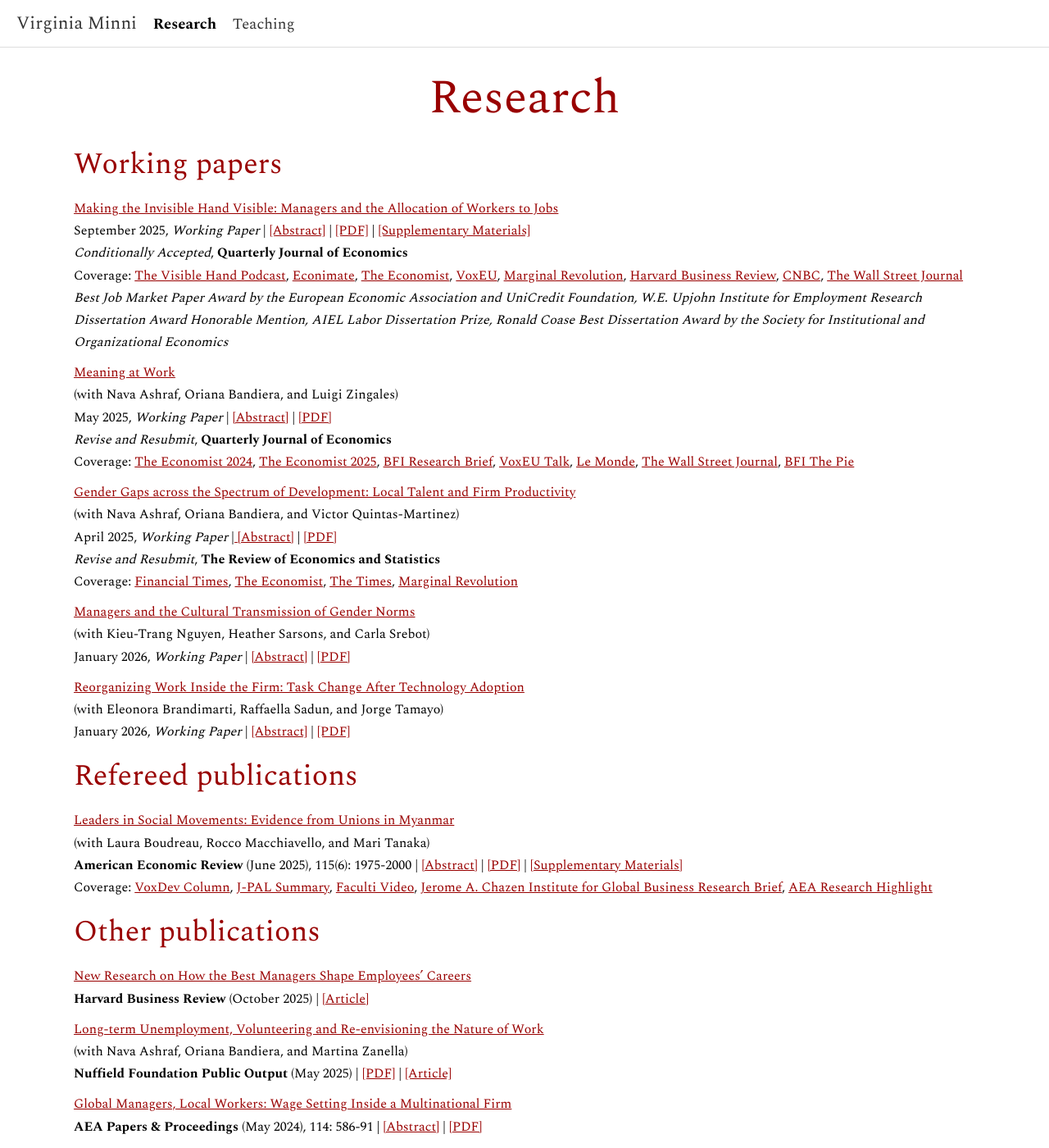
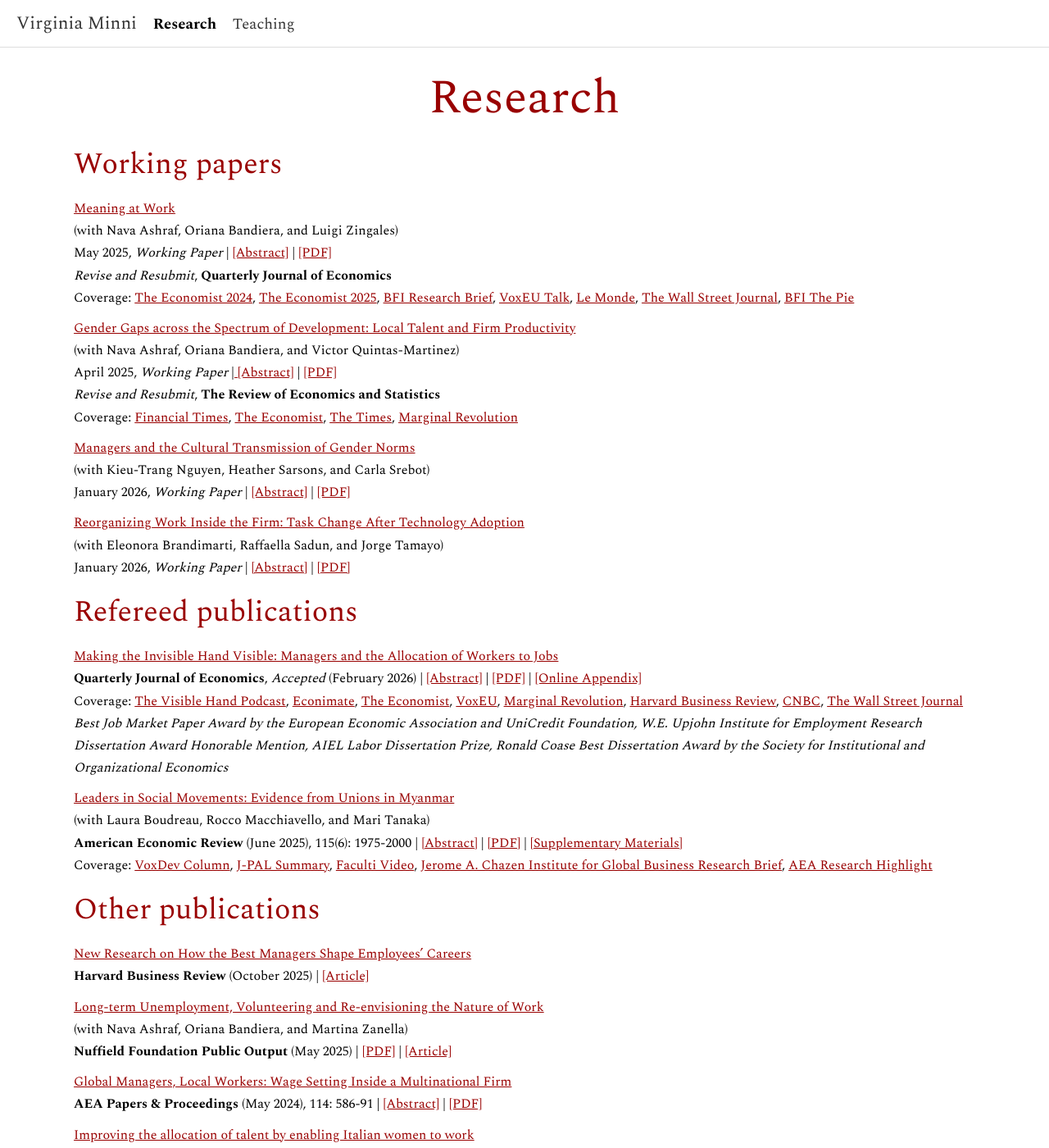
Before and after one commit to virginiaminni/virginiaminni.github.io, a Jekyll site: the page built from research.md, in a window 1280 px wide and 1400 px high. Shown: the whole window at 82% size. Built offline with Jekyll 4.4.1, drawn with Linux system fonts in a browser that asks for light colours; part of the change alters nothing that is shown.

Commit message:
Update research.md

```diff
--- a/research.md
+++ b/research.md
@@ -7,16 +7,6 @@ permalink: /research/
 # Research
 
 ## Working papers
-
-<a href="/assets/files/Minni_JMP.pdf" target="_blank" rel="noopener noreferrer">Making the Invisible Hand Visible: Managers and the Allocation of Workers to Jobs</a> <br>
-September 2025, *Working Paper* |  <a href="#" class="toggle-abstract" data-target="abstract-1" style="text-decoration: underline; color: #990000;">[Abstract]</a> | <a href="/assets/files/Minni_JMP.pdf" target="_blank" rel="noopener noreferrer">[PDF]</a> | <a href="/assets/files/Minni_Managers_Supplementary.pdf" target="_blank" rel="noopener noreferrer">[Supplementary Materials]</a> <br>
-*Conditionally Accepted*, **Quarterly Journal of Economics** <br>
-Coverage: <a href="https://www.thevisiblehand.uk/episodes/episode-54" target="_blank" rel="noopener noreferrer">The Visible Hand Podcast</a>, <a href="https://www.youtube.com/watch?v=83ivIJCi2bQ&feature=youtu.be" target="_blank" rel="noopener noreferrer">Econimate</a>, <a href="https://www.economist.com/business/2024/03/21/the-secret-to-career-success-may-well-be-off-to-the-side" target="_blank" rel="noopener noreferrer">The Economist</a>,  <a href="https://cepr.org/voxeu/columns/good-managers-better-matches-job-allocation-effects-worker-productivity" target="_blank" rel="noopener noreferrer">VoxEU</a>, <a href="https://marginalrevolution.com/marginalrevolution/2025/06/the-value-of-good-management-and-also-talent-allocation.html?utm_source=rss&utm_medium=rss&utm_campaign=the-value-of-good-management-and-also-talent-allocation" target="_blank" rel="noopener noreferrer">Marginal Revolution</a>, <a href="https://hbr.org/2025/10/new-research-on-how-the-best-managers-shape-employees-careers" target="_blank" rel="noopener noreferrer">Harvard Business Review</a>, <a href="https://www.cnbc.com/2025/10/15/economist-the-best-bosses-share-this-skill-that-makes-workers-happier.html" target="_blank" rel="noopener noreferrer">CNBC</a>, <a href="https://www.wsj.com/business/c-suite/manager-strengths-rellocating-talent-f0add2da?st=1TpMoE&reflink=desktopwebshare_permalink" target="_blank" rel="noopener noreferrer">The Wall Street Journal</a> <br>
-*Best Job Market Paper Award by the European Economic Association and UniCredit Foundation, W.E. Upjohn Institute for Employment Research Dissertation Award Honorable Mention, AIEL Labor Dissertation Prize, Ronald Coase Best Dissertation Award by the Society for Institutional and Organizational Economics* <br>
-<div id="abstract-1" style="display: none; margin-top: 10px;">
-<em>Abstract:</em> Why do managers matter for firm performance? This paper provides evidence of the critical role of managers in matching workers to jobs within the firm using the universe of personnel records from a large multinational firm. The data covers 200,000 white-collar workers and 30,000 managers over 10 years in 100 countries. I identify good managers by their speed of promotion and leverage exogenous variation induced by the rotation of managers across teams. I find that good managers cause workers to reallocate within the firm through lateral and vertical transfers and generate large and persistent gains in workers' career progression and productivity. My results imply that the <em>visible hands</em> of managers match workers' specific skills to specialized jobs, leading to an improvement in the productivity of <em>existing</em> workers that outlasts the managers' time at the firm.
-</div>
-
 
 <a href="/assets/files/ABMZ MeaningatWork2025.pdf" target="_blank" rel="noopener noreferrer">Meaning at Work</a> <br>
 (with Nava Ashraf, Oriana Bandiera, and Luigi Zingales)
@@ -55,6 +45,15 @@ January 2026, *Working Paper* | <a href="#" class="toggle-abstract" data-target=
 
 
 ## Refereed publications
+
+<a href="/assets/files/Minni_JMP.pdf" target="_blank" rel="noopener noreferrer">Making the Invisible Hand Visible: Managers and the Allocation of Workers to Jobs</a> <br>
+**Quarterly Journal of Economics**, *Accepted* (February 2026) |  <a href="#" class="toggle-abstract" data-target="abstract-1" style="text-decoration: underline; color: #990000;">[Abstract]</a> | <a href="/assets/files/Minni_JMP.pdf" target="_blank" rel="noopener noreferrer">[PDF]</a> | <a href="/assets/files/Minni_Managers_Supplementary.pdf" target="_blank" rel="noopener noreferrer">[Online Appendix]</a> <br>
+Coverage: <a href="https://www.thevisiblehand.uk/episodes/episode-54" target="_blank" rel="noopener noreferrer">The Visible Hand Podcast</a>, <a href="https://www.youtube.com/watch?v=83ivIJCi2bQ&feature=youtu.be" target="_blank" rel="noopener noreferrer">Econimate</a>, <a href="https://www.economist.com/business/2024/03/21/the-secret-to-career-success-may-well-be-off-to-the-side" target="_blank" rel="noopener noreferrer">The Economist</a>,  <a href="https://cepr.org/voxeu/columns/good-managers-better-matches-job-allocation-effects-worker-productivity" target="_blank" rel="noopener noreferrer">VoxEU</a>, <a href="https://marginalrevolution.com/marginalrevolution/2025/06/the-value-of-good-management-and-also-talent-allocation.html?utm_source=rss&utm_medium=rss&utm_campaign=the-value-of-good-management-and-also-talent-allocation" target="_blank" rel="noopener noreferrer">Marginal Revolution</a>, <a href="https://hbr.org/2025/10/new-research-on-how-the-best-managers-shape-employees-careers" target="_blank" rel="noopener noreferrer">Harvard Business Review</a>, <a href="https://www.cnbc.com/2025/10/15/economist-the-best-bosses-share-this-skill-that-makes-workers-happier.html" target="_blank" rel="noopener noreferrer">CNBC</a>, <a href="https://www.wsj.com/business/c-suite/manager-strengths-rellocating-talent-f0add2da?st=1TpMoE&reflink=desktopwebshare_permalink" target="_blank" rel="noopener noreferrer">The Wall Street Journal</a> <br>
+*Best Job Market Paper Award by the European Economic Association and UniCredit Foundation, W.E. Upjohn Institute for Employment Research Dissertation Award Honorable Mention, AIEL Labor Dissertation Prize, Ronald Coase Best Dissertation Award by the Society for Institutional and Organizational Economics* <br>
+<div id="abstract-1" style="display: none; margin-top: 10px;">
+<em>Abstract:</em> Why do managers matter for firm performance? This paper provides evidence of the critical role of managers in matching workers to jobs within the firm using the universe of personnel records from a large multinational firm. The data covers 200,000 white-collar workers and 30,000 managers over 10 years in 100 countries. I identify good managers by their speed of promotion and leverage exogenous variation induced by the rotation of managers across teams. I find that good managers cause workers to reallocate within the firm through lateral and vertical transfers and generate large and persistent gains in workers' career progression and productivity. My results imply that the <em>visible hands</em> of managers match workers' specific skills to specialized jobs, leading to an improvement in the productivity of <em>existing</em> workers that outlasts the managers' time at the firm.
+</div>
+
 <a href="https://www.aeaweb.org/articles?id=10.1257/aer.20230758&from=f" target="_blank" rel="noopener noreferrer">Leaders in Social Movements: Evidence from Unions in Myanmar</a> <br>
 (with Laura Boudreau, Rocco Macchiavello, and Mari Tanaka)
 **American Economic Review** (June 2025), 115(6): 1975-2000 | <a href="#" class="toggle-abstract" data-target="abstract-2" style="text-decoration: underline; color: #990000;">[Abstract]</a> | <a href="/assets/files/BMMT_UnionLeaders.pdf" target="_blank" rel="noopener noreferrer">[PDF]</a> | <a href="/assets/files/BMMT_UnionLeaders_SupMat.pdf" target="_blank" rel="noopener noreferrer">[Supplementary Materials]</a> <br>
```
